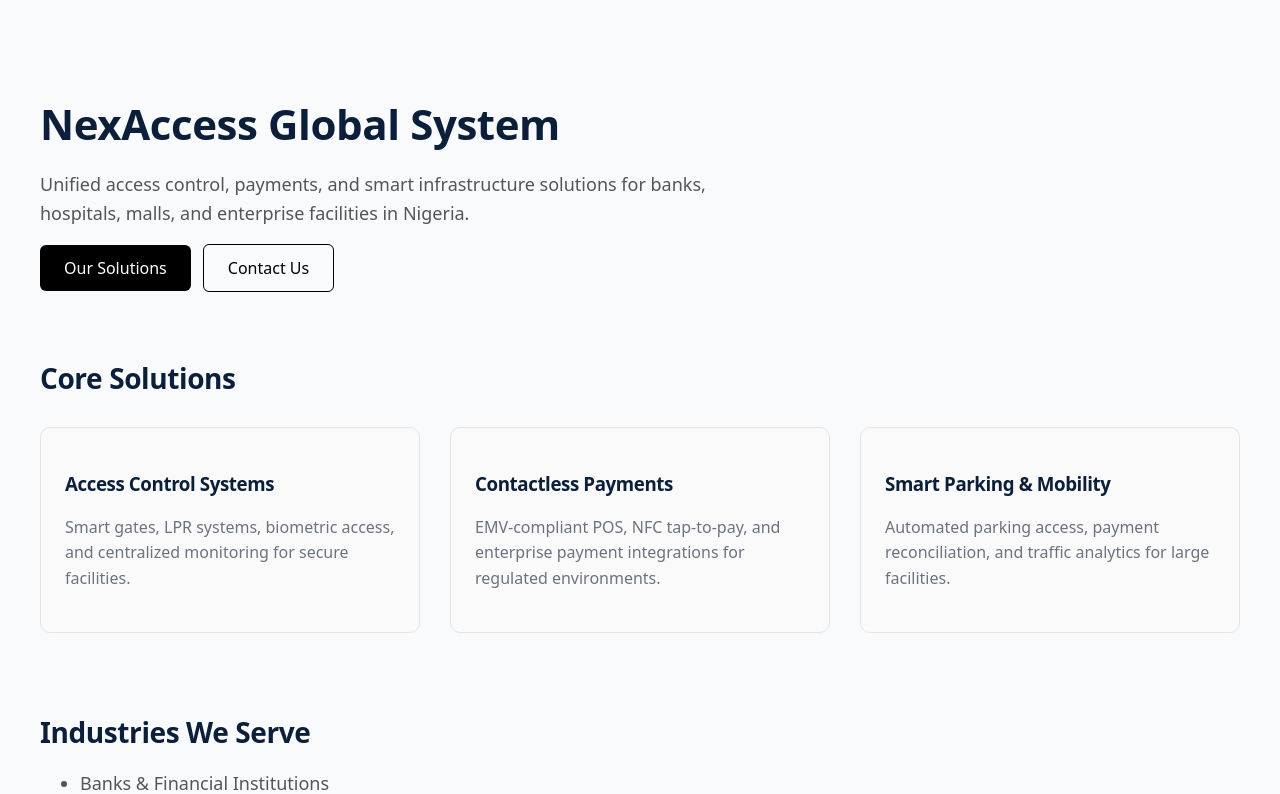
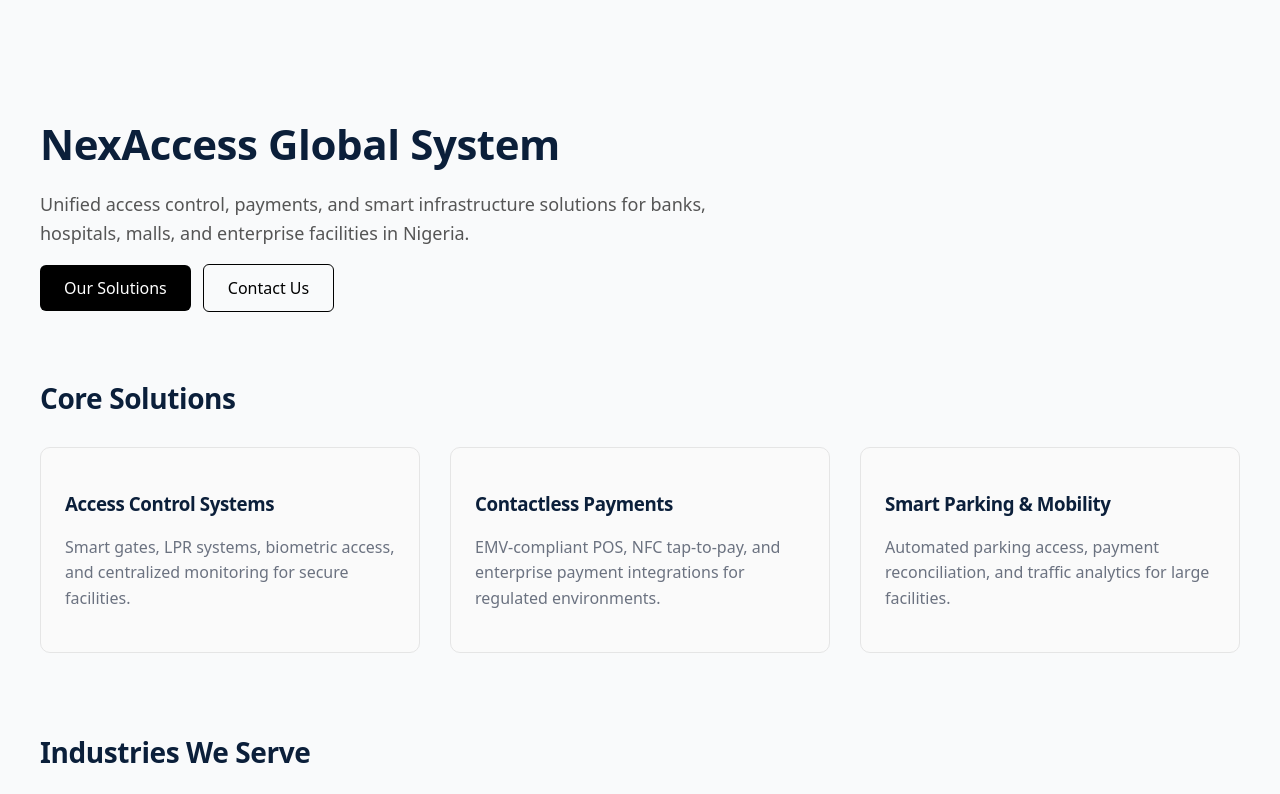
Before and after one commit to nwagwuemmanuel200-bit/nexaccess-website, a Next.js app: page / in a window 1280 px wide. Shown: the top 794 px of the page. Built offline with nearby package versions, Linux system fonts and the light colour scheme.

Commit message:
Adjust main element padding
Increased padding of the main element from 60px to 80px.

```diff
--- a/app/page.js
+++ b/app/page.js
@@ -1,6 +1,6 @@
 export default function HomePage() {
   return (
-    <main style={{ maxWidth: "1200px", margin: "0 auto", padding: "60px 20px" }}>
+    <main style={{ maxWidth: "1200px", margin: "0 auto", padding: "80px 20px" }}>
 
       {/* HERO SECTION */}
       <section style={{ marginBottom: "80px" }}>
```
